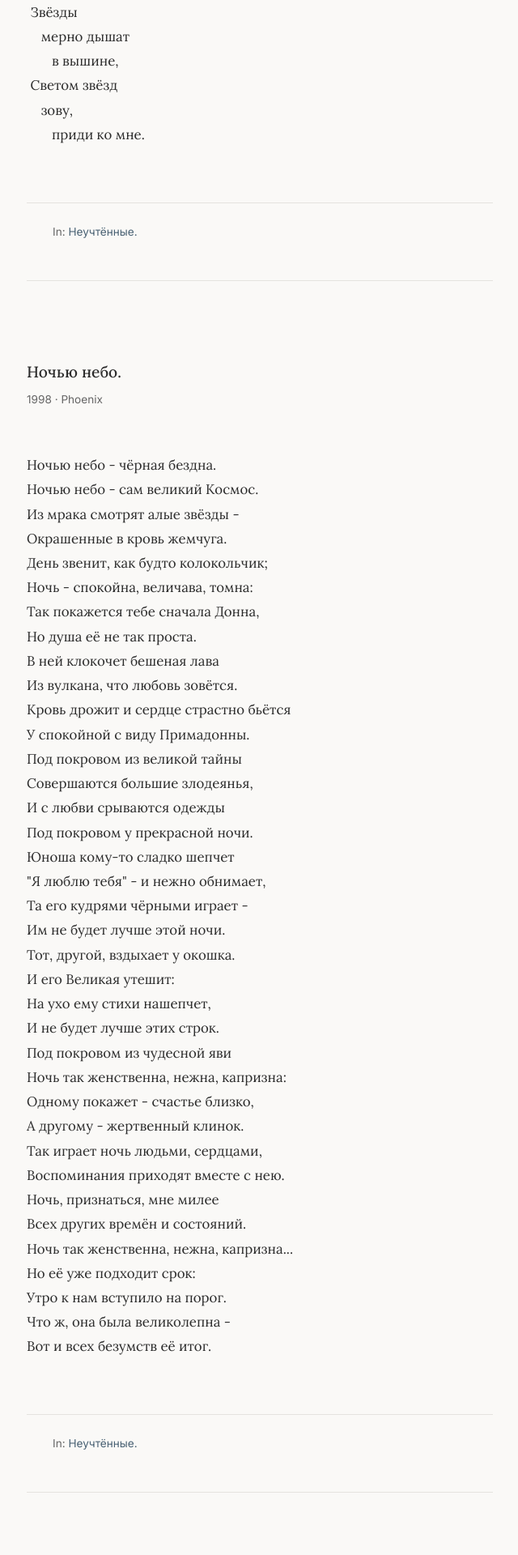
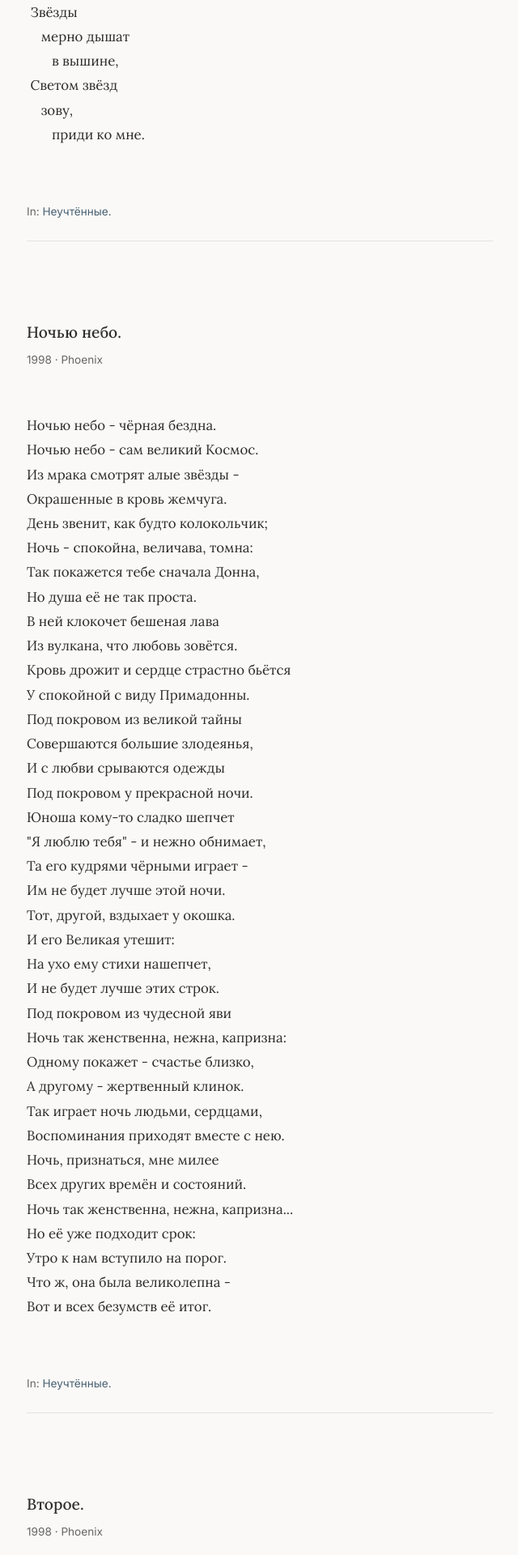
Before and after one commit to whobyphoenix/poetry, a Jekyll site: the page built from poems/index.md, in a window 1280 px wide. Shown: the part 572-2492 px from the top of the page at 81% size, without its empty margins (319-959 px from the left). Built offline with Jekyll 4.4.1, drawn with Linux system fonts in a browser that asks for light colours.

Commit message:
Fix poem footer inheriting global footer styles
Override padding, border, and text-align from global footer rule
that was causing unwanted line and centering on "In: books" text.

https://claude.ai/code/session_01KDtXUr8U2D93oQVyQyKiZD

```diff
--- a/assets/css/style.css
+++ b/assets/css/style.css
@@ -141,6 +141,8 @@ h2.poem-title {
 
 .poem-footer {
   margin-top: 0.5rem;
+  padding: 0;
+  border: none;
   font-family: 'Inter', sans-serif;
   font-size: 0.85rem;
   color: var(--text-light);
```
